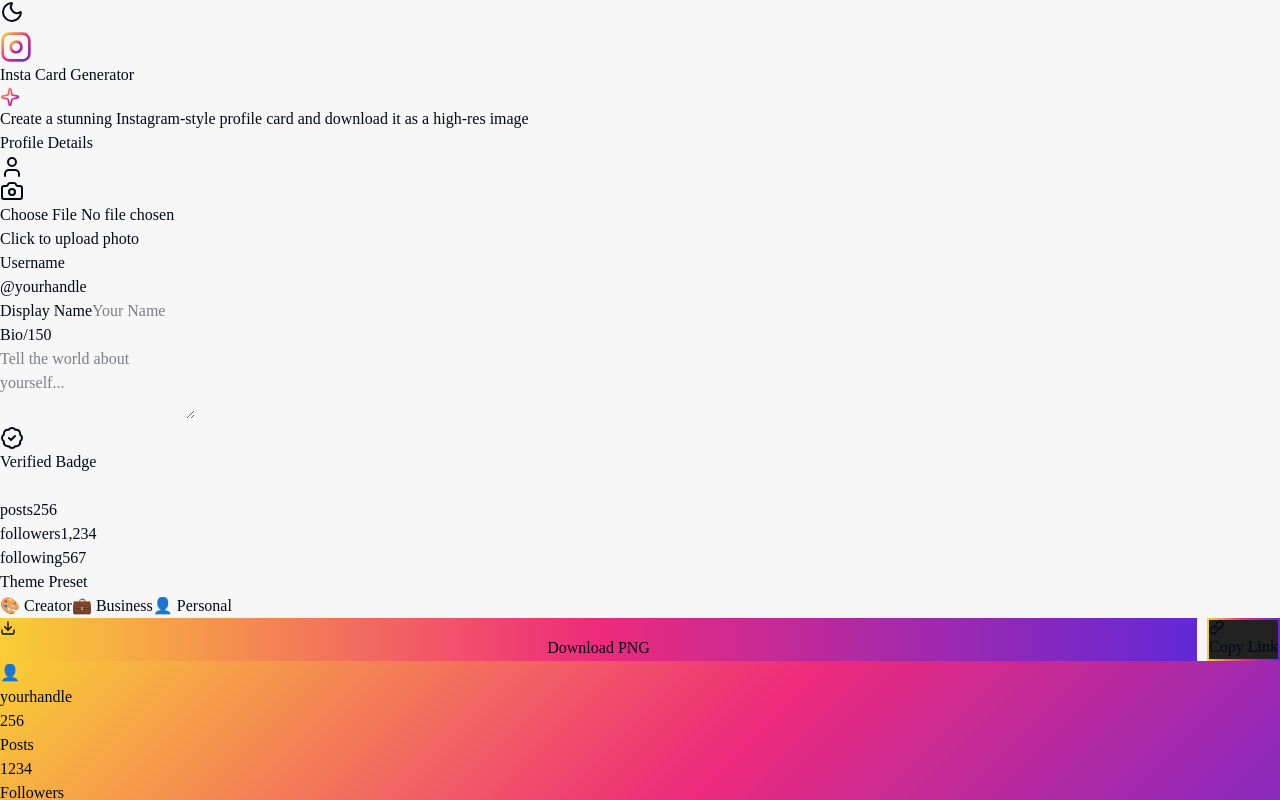
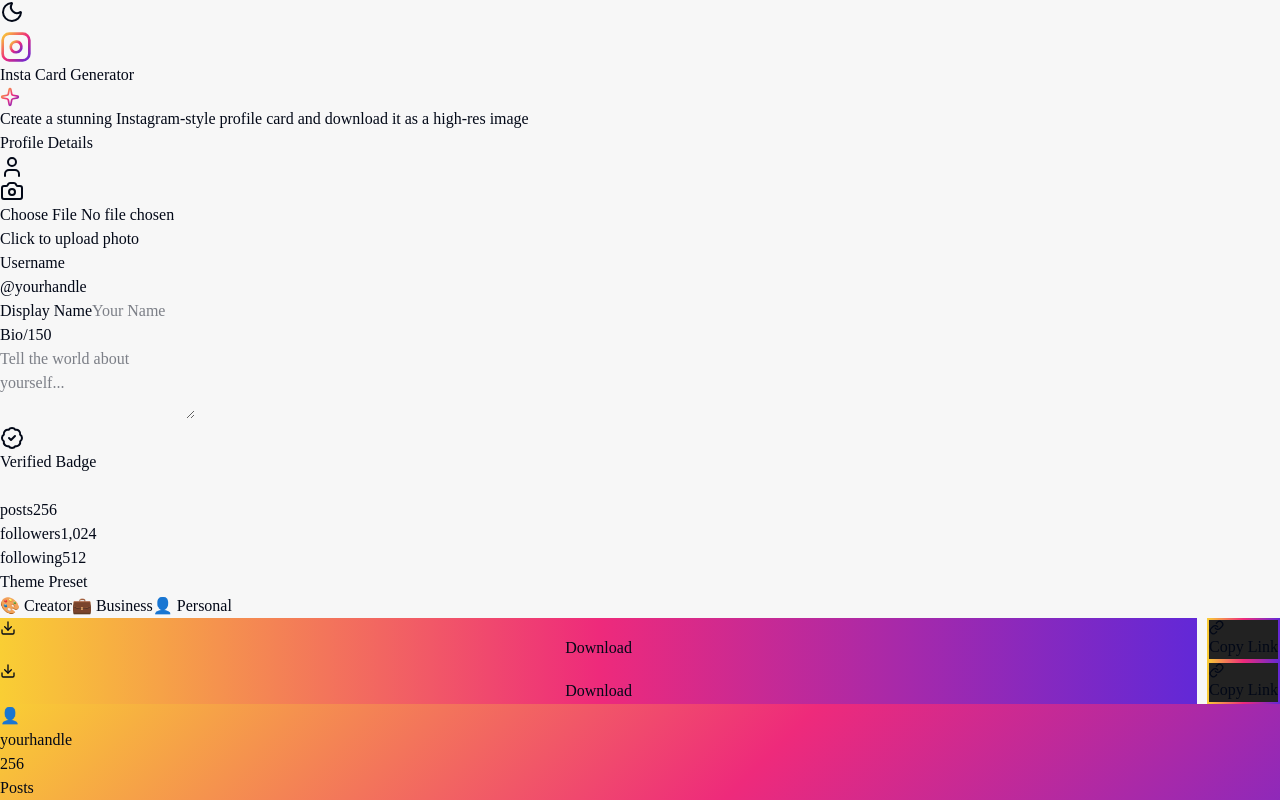
Before and after one commit to MoriamAkterSwarna/profile-starter, a React (Vite) app: page / in a window 1280 px wide. Shown: the top 800 px of the page. Built offline with nearby package versions, Linux system fonts and the light colour scheme.

Commit message:
Export Button implementation done

```diff
--- a/src/App.jsx
+++ b/src/App.jsx
@@ -3,6 +3,7 @@ import DarkModeToggle from "./components/DarkModeToggle";
 import ProfileForm from "./components/ProfileForm";
 import FlipCard from "./components/FlipCard";
 import ExportButton from "./components/ExportButton";
+import QrSection from "./components/QrSection";
 import Header from "./components/Header";
 import ProfilePreview from "./components/ProfilePreview";
 
@@ -12,12 +13,15 @@ const App = () => {
     profileImage: "",
     username: "yourhandle",
     posts: 256,
-    followers: 1234,
-    following: 567,
+    followers: 1024,
+    following: 512,
     isVerified: false,
     gradient: "instagram",
   });
   const cardRef = useRef(null);
+  const frontRef = useRef(null);
+  const backRef = useRef(null);
+
 
   const handleChange = (updates) => {
     setProfile((prev) => ({ ...prev, ...updates }));
@@ -37,8 +41,14 @@ const App = () => {
           <div className="w-full lg:w-1/2 bg-card rounded-2xl border border-border p-6 shadow-sm animate-fade-in">
             <h2 className="text-lg font-semibold text-foreground mb-5">Profile Details</h2>
             <ProfileForm profile={profile} onChange={handleChange} />
-            <div className="mt-6">
-              <ExportButton cardRef={cardRef} username={profile.username} />
+            <div className="mt-6 flex flex-col gap-2">
+              {/* Hidden DOMs for clean export */}
+              <div style={{ display: "none" }}>
+                <ProfilePreview ref={frontRef} profile={profile} />
+                <QrSection ref={backRef} profile={profile} />
+              </div>
+              <ExportButton cardRef={frontRef} username={profile.username} />
+              <ExportButton cardRef={backRef} username={profile.username} />
             </div>
           </div>
 
--- a/src/components/ExportButton.jsx
+++ b/src/components/ExportButton.jsx
@@ -37,6 +37,7 @@ const restore3D = (patched) => {
 const ExportButton = ({ cardRef, username }) => {
   const [loading, setLoading] = useState(false);
   const [copied, setCopied] = useState(false);
+
 
   /* ── PNG Export ── */
   const handleExport = async () => {
@@ -118,7 +119,7 @@ const ExportButton = ({ cardRef, username }) => {
           ) : (
             <>
               <Download size={16} />
-              Download PNG
+              Download {}
             </>
           )}
         </button>
--- a/src/components/FlipCard.jsx
+++ b/src/components/FlipCard.jsx
@@ -37,7 +37,7 @@ const FlipCard = forwardRef(function FlipCard(props, ref) {
               transform: "rotateY(180deg)",
             }}
           >
-            <QrSection profile={profile} />
+            <QrSection  profile={profile} />
           </div>
         </div>
       </div>
```
Also changed, not shown: src/components/QrSection.jsx (line endings or trailing spaces).
